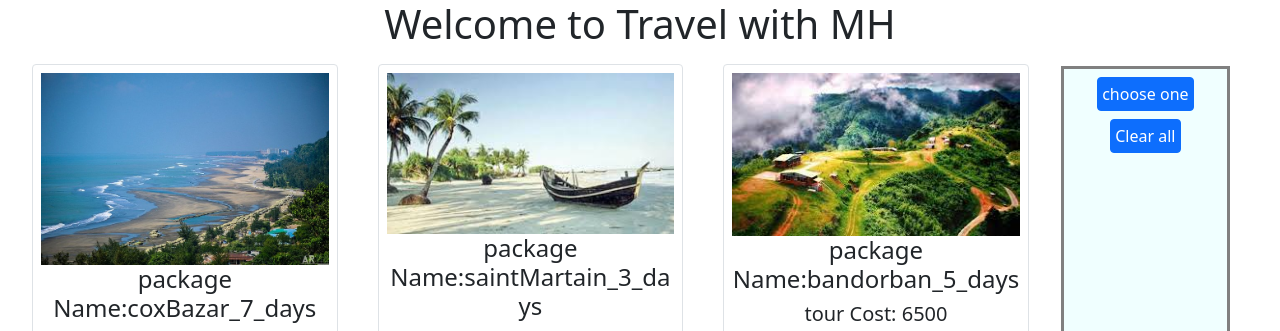
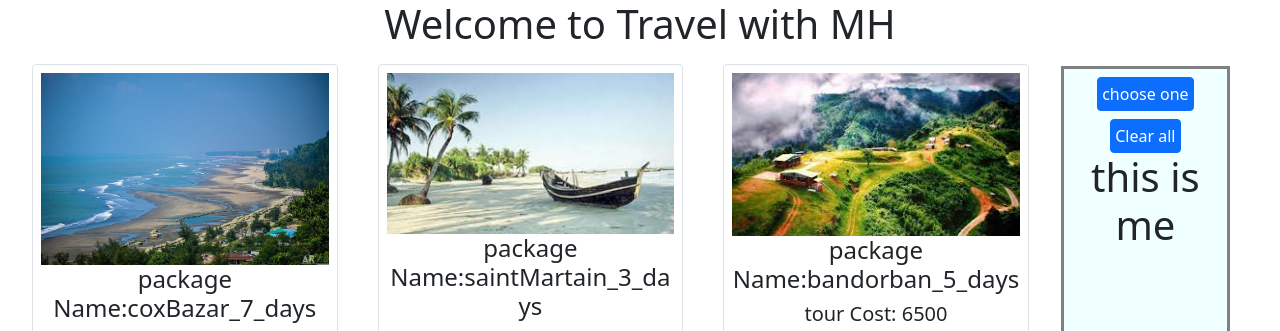
Before and after one commit to Mahamudul5/traveller, a React (Create React App) app: page / in a window 1280 px wide. Shown: the top 331 px of the page. Built offline with nearby package versions, Linux system fonts and the light colour scheme.

Commit message:
known issue fixed

```diff
--- a/src/App.js
+++ b/src/App.js
@@ -28,10 +28,26 @@ function App() {
     setCart(newCart);
     console.log(cart);
   }
+
+  const getRendomCart = (min, max) => {
+    let rendom1 = max - min + 1;
+    let rendom2 = Math.random() * rendom1;
+    let result = Math.floor(rendom2) + min;
+    return result;
+  }
+  const handleChooseForMe = (cart) => {
+    let index = getRendomCart(0, cart.length);
+    const rendomCart = cart[index];
+    if (rendomCart !== undefined) {
+      setCart(rendomCart);
+    }
+    console.log(setCart);
+  }
   // console.log(props);
   const clearAll = () => {
     setCart([]);
   }
+
 
 
   return (
@@ -53,7 +69,7 @@ function App() {
               ></SinglePackage>)
           }
         </div>
-        <AddToFav cart={cart} clearAll={clearAll}></AddToFav>
+        <AddToFav cart={cart} clearAll={clearAll} handleChooseForMe={handleChooseForMe}></AddToFav>
       </div>
 
 
--- a/src/components/addFavouriteCart/AddToFav.js
+++ b/src/components/addFavouriteCart/AddToFav.js
@@ -1,8 +1,9 @@
 import React from 'react';
 import './addToFav.css'
 import '../../App'
+import ChooseOne from '../chooseOne/ChooseOne';
 
-const AddToFav = ({ cart, clearAll }) => {
+const AddToFav = ({ cart, clearAll, handleChooseForMe }) => {
     // const { clearAll } = props;
     // const { cart } = props.cart;
     console.log(cart);
@@ -16,8 +17,9 @@ const AddToFav = ({ cart, clearAll }) => {
             </div>
 
             {/* <p>Favourite item:{cart.length}</p>  */}
-            <button className='btn btn-primary mt-2 p-1'>choose one</button><br />
+            <button onClick={() => handleChooseForMe()} className='btn btn-primary mt-2 p-1'>choose one</button><br />
             <button onClick={clearAll} className='btn btn-primary mt-2 p-1'>Clear all</button>
+            <ChooseOne cart={cart}></ChooseOne>
         </div>
     );
 };
--- /dev/null
+++ b/src/components/chooseOne/ChooseOne.js
@@ -0,0 +1,14 @@
+import React from 'react';
+
+const ChooseOne = ({ cart }) => {
+    const { name, image } = cart;
+    return (
+        <div>
+            <h1>this is me</h1>
+            <img src={image} alt="" />
+            <p>{name}</p>
+        </div>
+    );
+};
+
+export default ChooseOne;
```
